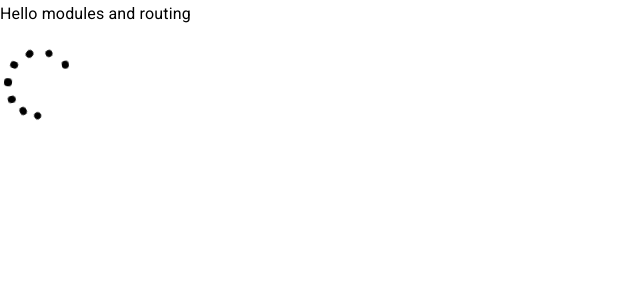
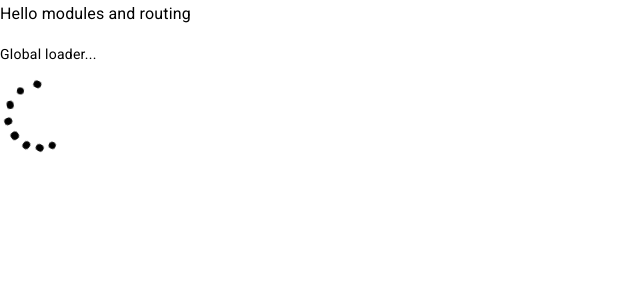
Before and after one commit to MilenaGeorgieva95/Angular-SoftUni, an Angular app in the folder 06.Modules and Routing/my-app/: page / in a window 1280 px wide. Shown: the top 300 px of the page, without its empty margins (0-640 px from the left). Built offline with nearby package versions, Linux system fonts and the light colour scheme.

Commit message:
create global loader

```diff
--- a/06.Modules and Routing/my-app/src/app/app.component.html
+++ b/06.Modules and Routing/my-app/src/app/app.component.html
@@ -1,3 +1,3 @@
 <h3>Hello modules and routing</h3>
-<app-spinner/>
+<app-global-loader/>
 <router-outlet></router-outlet>
--- a/06.Modules and Routing/my-app/src/app/app.module.ts
+++ b/06.Modules and Routing/my-app/src/app/app.module.ts
@@ -5,6 +5,7 @@ import { AppRoutingModule } from './app-routing.module';
 import { AppComponent } from './app.component';
 import { NoopAnimationsModule } from '@angular/platform-browser/animations';
 import { SharedModule } from './shared/shared.module';
+import { CoreModule } from "./core/core.module";
 
 @NgModule({
   declarations: [AppComponent],
@@ -13,7 +14,8 @@ import { SharedModule } from './shared/shared.module';
     AppRoutingModule,
     NoopAnimationsModule,
     SharedModule,
-  ],
+    CoreModule
+],
   providers: [],
   bootstrap: [AppComponent],
 })
--- /dev/null
+++ b/06.Modules and Routing/my-app/src/app/core/global-loader/global-loader.component.html
@@ -0,0 +1,4 @@
+<div>
+  <p>Global loader...</p>
+  <app-spinner />
+</div>
```
Also changed, not shown: 06.Modules and Routing/my-app/src/app/core/core.module.ts (+6 -5 lines), 06.Modules and Routing/my-app/src/app/core/global-loader/global-loader.component.ts (added, +10 -0 lines), 06.Modules and Routing/my-app/src/app/core/global-loader/global-loader.component.css (added).
